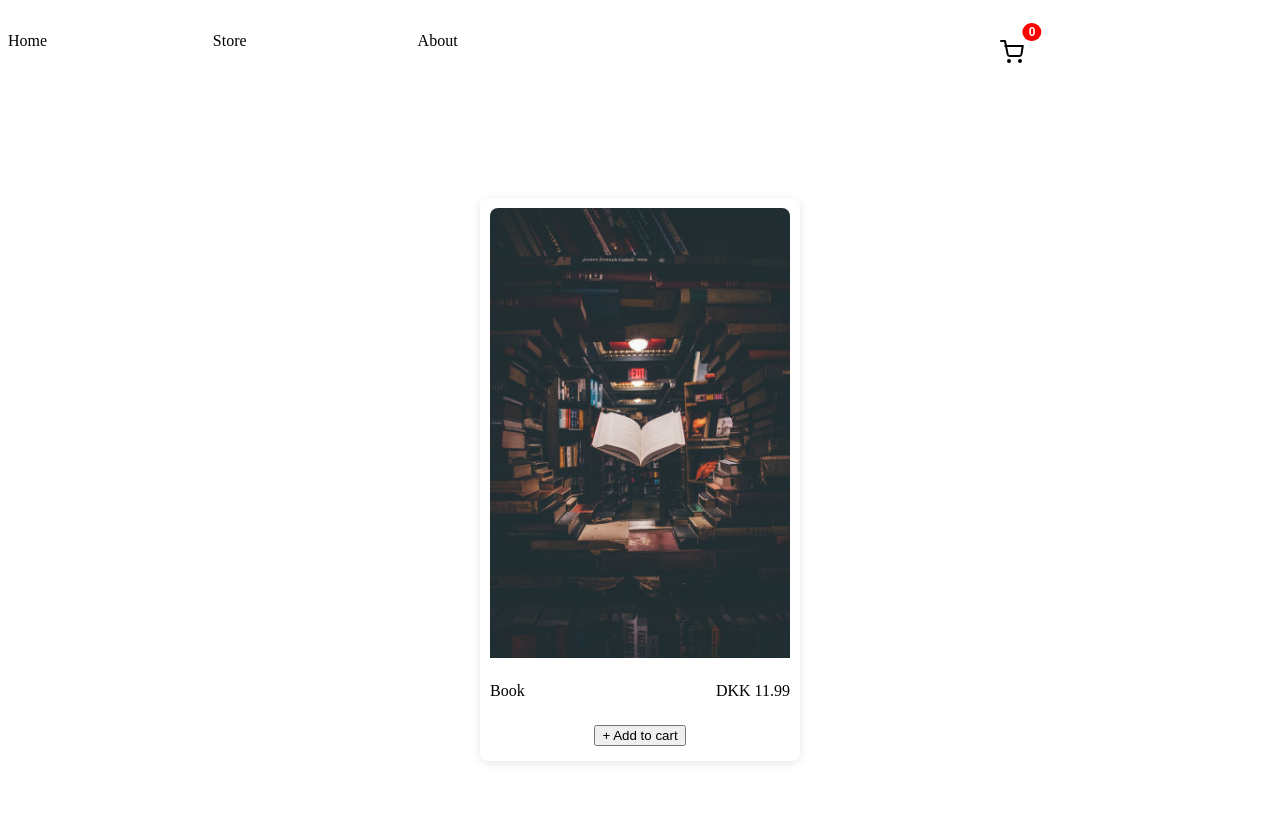
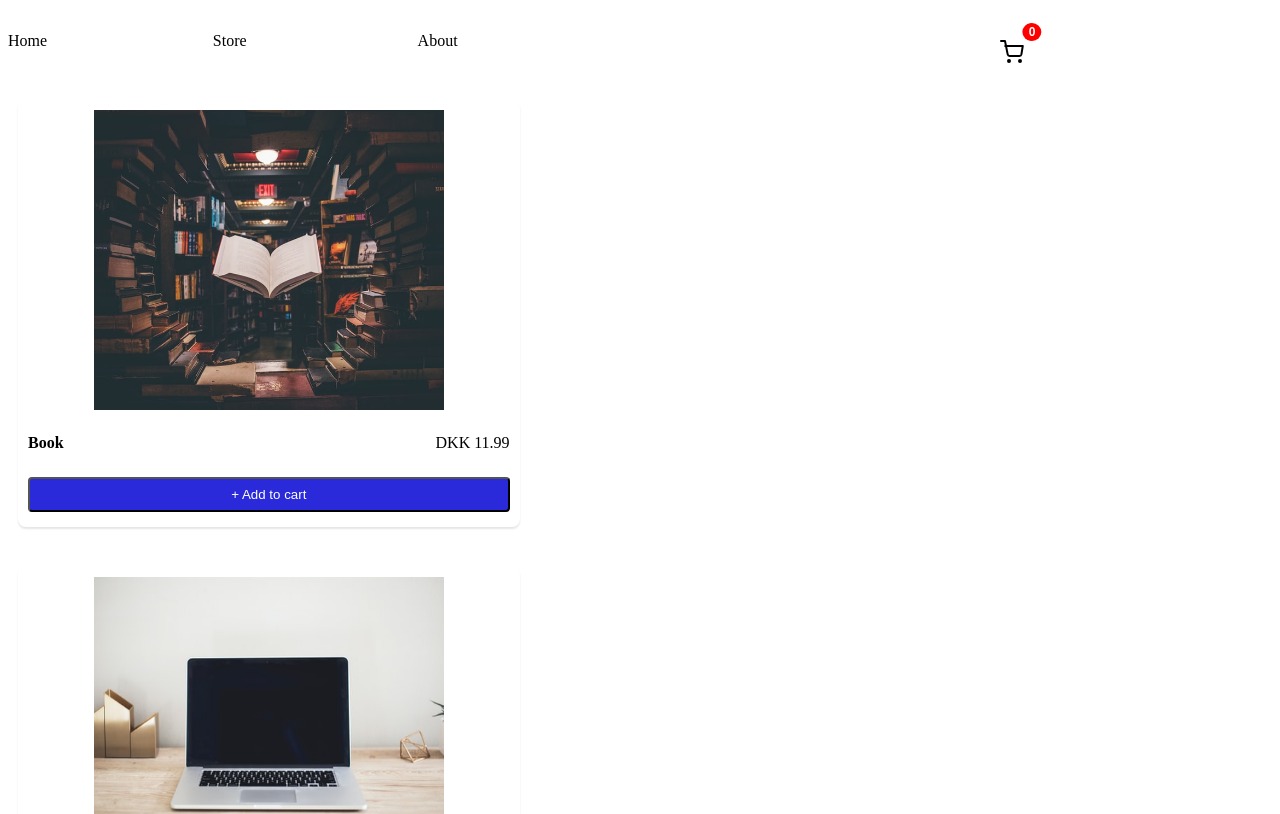
Before and after one commit to shazkhan2/Shopping_app, a React (Vite) app: page /store in a window 1280 px wide. Shown: the top 814 px of the page. Built offline with nearby package versions, Linux system fonts and the light colour scheme.

Commit message:
Store CSS done

```diff
--- a/src/App.tsx
+++ b/src/App.tsx
@@ -14,7 +14,7 @@ function App() {
         <Route path="/" element={<Home />} />
         <Route path="/store" element={<Store />} />
         <Route path="/about" element={<About />} />
-        <Route path="/cart" element={<ShoppingCart isOpen={true} />} />
+        <Route path="/cart" element={<ShoppingCart />} />
       </Routes>
     </ShoppingCartProvider>
   );
--- a/src/components/StoreItem.css
+++ b/src/components/StoreItem.css
@@ -1,31 +1,39 @@
-/* Assuming you have a CSS file like styles.css */
 
 .store-item-container {
   display: flex;
-  justify-content: center;
+  flex-direction: row;
+  flex-wrap: wrap;
+  justify-content: space-between;
   align-items: center;
-  height: 100vh;
+  max-width: 1400px;
+  margin: 0 auto;
+  padding: 20px 10px;
 }
 
 .card {
-  width: 300px;
-  padding: 10px;
-  box-shadow: 0 2px 10px rgba(0, 0, 0, 0.1);
+  width: calc(40% - 16px);
+   padding: 10px;
+  box-shadow: 0 2px 2px rgba(0, 0, 0, 0.1);
   border-radius: 8px;
   background-color: #fff;
   text-align: center;
 }
 
 .card img {
-  max-width: 100%;
-  height: auto;
-  border-radius: 8px 8px 0 0;
+  width: 100%;
+  max-width: 350px;
+  height: 300px;
+  object-fit: cover;
+
 }
 
 .name-price {
   display: flex;
   justify-content: space-between;
   margin: 20px 0;
+}
+.name-span {
+  font-weight: bold;
 }
 
 .add-cart {
@@ -34,12 +42,30 @@
   align-items: center;
 }
 
-.add-cart button {
+.add-btn {
   margin: 5px 0;
+    width: 100%;
+    background-color: rgb(42, 42, 219);
+    color: #fff;
+    padding: 8px;
+    border-radius: 4px;
+    cursor: pointer;
 }
 
 .cart-items {
   margin: 10px 0;
+}
+.quantity-span {
+  font-weight: bold;
+  margin: 0 10px 0 10px;
+}
+
+.cart-items button {
+  background-color: rgb(42, 42, 219);
+  color: #fff;
+  padding: 8px;
+    border-radius: 4px;
+    cursor: pointer;
 }
 
 .remove {
--- a/src/components/StoreItem.tsx
+++ b/src/components/StoreItem.tsx
@@ -19,26 +19,24 @@ interface Item {
         <div className="card">
           <img src={imgUrl} alt={name} />
           <div className="name-price">
-            <span>{name}</span>
+            <span className="name-span">{name}</span>
             <span>{formatCurrency(price)}</span>
           </div>
           <div className="add-cart">
             {quantity === 0 ? (
-              <button onClick={() => increaseCartQuantity(id)}>+ Add to cart</button>
+              <button className="add-btn" onClick={() => increaseCartQuantity(id)}>+ Add to cart</button>
             ) : (
               <div>
+              <div className="cart-items">
                 <button onClick={() => decreaseCartQuantity(id)}>-</button>
-                <div className="cart-items">
-                  <span>{quantity}</span> in cart
+                  <span className="quantity-span">{quantity}</span> in cart
+                <button className="quantity-span" onClick={() => increaseCartQuantity(id)}>+</button>
                 </div>
-                <button onClick={() => increaseCartQuantity(id)}>+</button>
-                <div>
                   <button className="remove" onClick={() => removeFromCart(id)}>Remove</button>
                 </div>
-              </div>
             )}
-          </div>
+            </div>
         </div>
-      </div>
-    );
-  }
+        </div>
+      );
+    }
--- a/src/pages/ShoppingCart.tsx
+++ b/src/pages/ShoppingCart.tsx
@@ -3,11 +3,7 @@ import { formatCurrency } from "../utilities/formatCurrency";
 import { CartItem } from "../components/CartItem";
 import storeItems from "../data/items.json";
 
-interface ShoppingCartProps {
-  isOpen: boolean;
-}
-
-export function ShoppingCart({ isOpen }: ShoppingCartProps) {
+export function ShoppingCart() {
   const { cartItems } = useShoppingCart();
 
   const total = cartItems.reduce((total, cartItem) => {
@@ -16,12 +12,10 @@ export function ShoppingCart({ isOpen }: ShoppingCartProps) {
   }, 0);
 
   return (
-    <div className={`shopping-cart ${isOpen ? 'open' : ''}`}>
-      <div>
+    <div>
         {cartItems.map(item => (
           <CartItem key={item.id} {...item} />
         ))}
-      </div>
       <div>Total: {formatCurrency(total)}</div>
     </div>
   );
```
Also changed, not shown: 1 other file (tests, documents, lock files or other folders).
